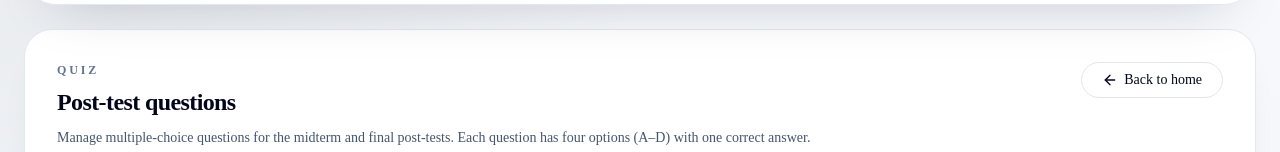
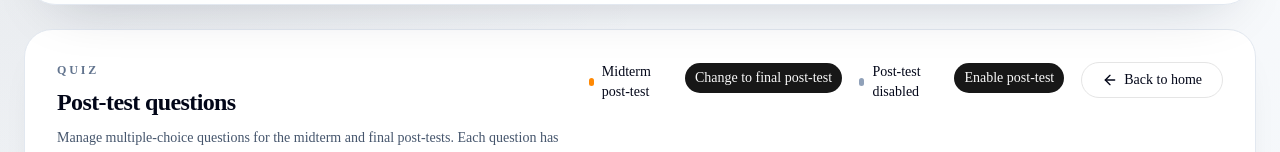
Before and after one commit to Germix-Game/germix-admin, a Next.js app: page /admin/questions in a window 1280 px wide. Shown: the part 235-387 px from the top of the page. Built offline with nearby package versions, Linux system fonts and the light colour scheme; no server answers; the database is empty.

Commit message:
feat: add posttest toggles

```diff
--- a/app/admin/_components/posttest-section.tsx
+++ b/app/admin/_components/posttest-section.tsx
@@ -10,6 +10,8 @@ import { EmptyQuestions } from "./empty-questions";
 
 type PostTestSectionProps = {
   questions: PostTestQuestion[];
+  postTestEnabled: boolean;
+  postTestPeriod: PostTestPeriod;
   activePeriod: PostTestPeriod;
   errorMessage: string | null;
   createdId: string | null;
@@ -24,6 +26,8 @@ const periodLabel: Record<PostTestPeriod, string> = {
 
 export function PostTestSection({
   questions,
+  postTestEnabled,
+  postTestPeriod,
   activePeriod,
   errorMessage,
   createdId,
@@ -63,7 +67,64 @@ export function PostTestSection({
             Each question has four options (A–D) with one correct answer.
           </p>
         </div>
+        <div className="flex items-center gap-2 text-sm">
+          <span
+            className={`size-2 rounded-full ${
+              postTestPeriod === PostTestPeriod.FINAL
+                ? "bg-blue-500"
+                : "bg-orange-400"
+            }`}
+          />
+          <span>
+            {postTestPeriod === PostTestPeriod.FINAL ? "Final post-test" : "Midterm post-test"}
+          </span>
+        </div>
+        <form action="/api/admin/posttest/period/toggle" method="POST">
+          <input
+            type="hidden"
+            name="period"
+            value={postTestPeriod === PostTestPeriod.MIDTERM ? "final" : "midterm"}
+          />
 
+          <Button
+            type="submit"
+            variant={postTestPeriod === PostTestPeriod.FINAL ? "destructive" : "default"}
+            className="rounded-2xl"
+          >
+            {postTestPeriod === PostTestPeriod.FINAL
+              ? "Change to midterm post-test"
+              : "Change to final post-test"}
+          </Button>
+        </form>
+        <div className="flex items-center gap-2 text-sm">
+          <span
+            className={`size-2 rounded-full ${
+              postTestEnabled
+                ? "bg-green-500"
+                : "bg-slate-400"
+            }`}
+          />
+          <span>
+            {postTestEnabled ? "Post-test enabled" : "Post-test disabled"}
+          </span>
+        </div>
+        <form action="/api/admin/posttest/toggle" method="POST">
+          <input
+            type="hidden"
+            name="enabled"
+            value={(!postTestEnabled).toString()}
+          />
+
+          <Button
+            type="submit"
+            variant={postTestEnabled ? "destructive" : "default"}
+            className="rounded-2xl"
+          >
+            {postTestEnabled
+              ? "Disable post-test"
+              : "Enable post-test"}
+          </Button>
+        </form>
         <Button asChild variant="outline" size="lg" className="rounded-2xl px-5 shrink-0">
           <Link href="/admin">
             <ArrowLeft className="size-4" />
--- a/app/admin/questions/page.tsx
+++ b/app/admin/questions/page.tsx
@@ -1,6 +1,27 @@
 import { PostTestSection } from "../_components/posttest-section";
 import { PostTestPeriod, type PostTestQuestion, AnswerOption } from "../_types";
 import { prisma } from "@/lib/prisma";
+
+async function getPostTestEnabled() {
+  const config = await prisma.config.findUnique({
+    where: {
+      key: "posttest_enabled",
+    },
+  });
+
+  return config?.value === "true";
+}
+
+async function getPostTestPeriod() {
+  const config = await prisma.config.findUnique({
+    where: {
+      key: "posttest_period",
+    },
+  });
+  console.log(config?.value.toUpperCase());
+
+  return config?.value.toUpperCase() as PostTestPeriod;
+}
 
 type SearchParams = Promise<{
   period?: string;
@@ -43,7 +64,8 @@ async function getQuestions(): Promise<PostTestQuestion[]> {
 export default async function PostTestPage({ searchParams }: { searchParams: SearchParams }) {
   const params = await searchParams;
   const questions = await getQuestions();
-
+  const postTestEnabled = await getPostTestEnabled();
+  const postTestPeriod = await getPostTestPeriod();
   const errorMessage = params.error ? (errorMessages[params.error] ?? params.error) : null;
   const createdId = params.created ?? null;
   const updatedId = params.updated ?? null;
@@ -55,6 +77,8 @@ export default async function PostTestPage({ searchParams }: { searchParams: Sea
   return (
     <PostTestSection
       questions={questions}
+      postTestEnabled={postTestEnabled}
+      postTestPeriod={postTestPeriod}
       activePeriod={activePeriod}
       errorMessage={errorMessage}
       createdId={createdId}
--- /dev/null
+++ b/app/api/admin/posttest/period/toggle/route.ts
@@ -0,0 +1,32 @@
+import { NextRequest, NextResponse } from "next/server";
+
+import { prisma } from "@/lib/prisma";
+
+export async function POST(req: NextRequest) {
+  const data = await req.formData();
+
+  const period = data.get("period");
+
+  console.log("Received period:", period);
+
+  await prisma.config.upsert({
+    where: {
+      key: "posttest_period",
+    },
+    update: {
+      value: period === "final" ? "final" : "midterm",
+    },
+    create: {
+      key: "posttest_period",
+      value: period === "final" ? "final" : "midterm",
+    },
+  });
+
+    return NextResponse.redirect(
+    new URL(
+        `/admin/questions?toggle=${period === "final" ? "final" : "midterm"}`,
+        req.url
+    ),
+    303
+    );
+}
--- /dev/null
+++ b/app/api/admin/posttest/toggle/route.ts
@@ -0,0 +1,30 @@
+import { NextRequest, NextResponse } from "next/server";
+
+import { prisma } from "@/lib/prisma";
+
+export async function POST(req: NextRequest) {
+  const data = await req.formData();
+
+  const enabled = data.get("enabled") === "true";
+
+  await prisma.config.upsert({
+    where: {
+      key: "posttest_enabled",
+    },
+    update: {
+      value: enabled ? "true" : "false",
+    },
+    create: {
+      key: "posttest_enabled",
+      value: enabled ? "true" : "false",
+    },
+  });
+
+    return NextResponse.redirect(
+    new URL(
+        `/admin/questions?toggle=${enabled ? "enabled" : "disabled"}`,
+        req.url
+    ),
+    303
+    );
+}
```
